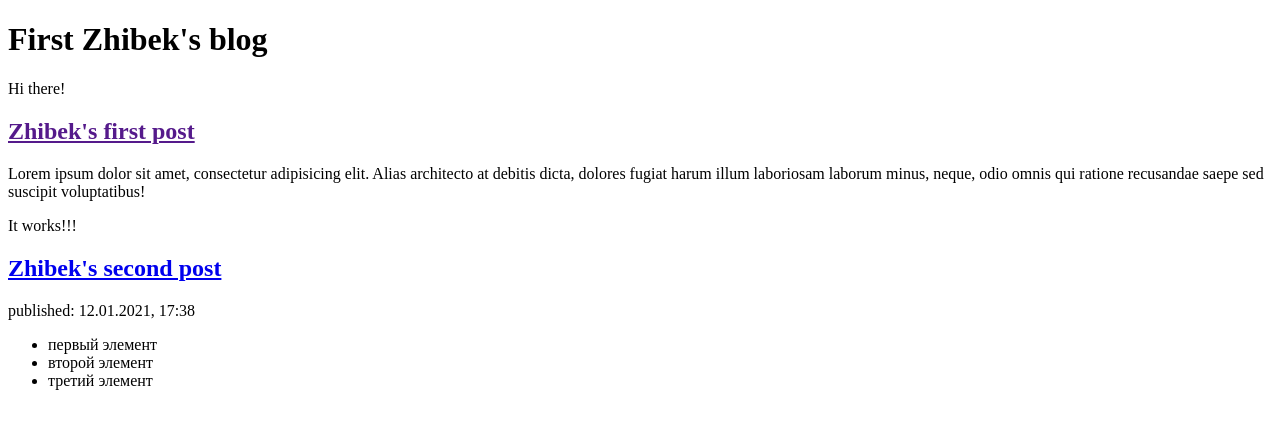
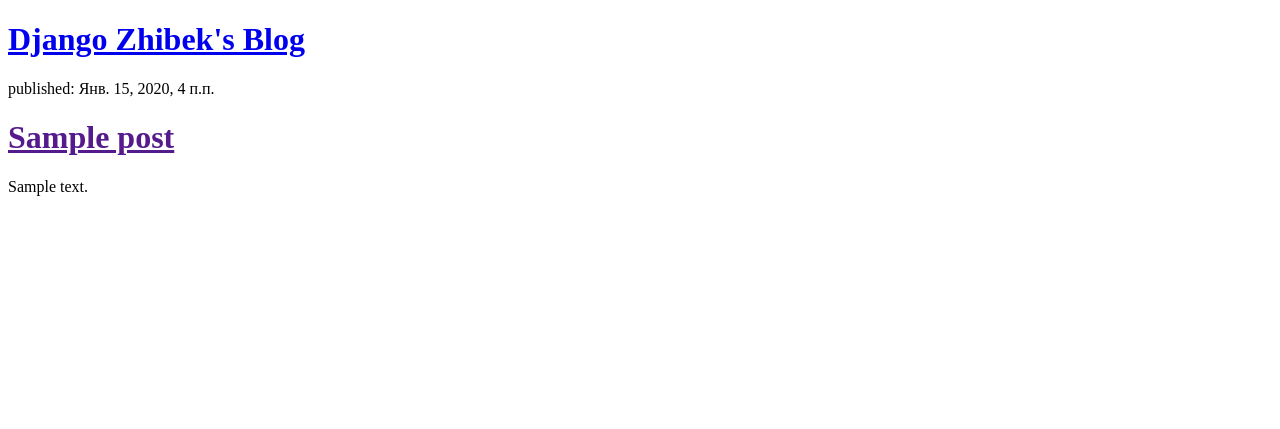
Before and after one commit to GalymA/my-first-blog, a Django app: page / in a window 1280 px wide. Shown: the top 429 px of the page. Run offline with Django 3.2, Linux system fonts and the light colour scheme; tables that the repository leaves empty hold one stand-in row (values such as "Sample post").

Commit message:
Modified templates to display posts from database.

```diff
--- a/blog/templates/blog/post_list.html
+++ b/blog/templates/blog/post_list.html
@@ -8,22 +8,16 @@
     <title>Djangogirls Blog</title>
 </head>
 <body>
-    <div><h1>First Zhibek's blog</h1></div>
     <div>
-        <p>Hi there!</p>
-        <h2><a href="">Zhibek's first post</a></h2>
-        <p>Lorem ipsum dolor sit amet, consectetur adipisicing elit. Alias architecto at debitis
-        dicta, dolores fugiat harum illum laboriosam laborum minus, neque, odio omnis qui ratione recusandae saepe sed suscipit voluptatibus!</p>
-        <p>It works!!!</p>
+        <h1><a href="/">Django Zhibek's Blog</a></h1>
     </div>
-    <div>
-        <h2><a href="https://djangogirls.org">Zhibek's second post</a></h2>
-        <p>published: 12.01.2021, 17:38</p>
-        <ul>
-            <li>первый элемент</li>
-            <li>второй элемент</li>
-            <li>третий элемент</li>
-        </ul>
-    </div>
+
+    {% for post in posts %}
+        <div>
+            <p>published: {{ post.published_date }}</p>
+            <h1><a href="">{{ post.title }}</a></h1>
+            <p>{{ post.text|linebreaksbr }}</p>
+        </div>
+    {% endfor %}
 </body>
 </html>
--- a/blog/views.py
+++ b/blog/views.py
@@ -1,4 +1,8 @@
 from django.shortcuts import render
+from django.utils import timezone
+from .models import Post
+
 
 def post_list(request):
-    return render(request, 'blog/post_list.html', {})
+    posts = Post.objects.filter(published_date__lte=timezone.now()).order_by('published_date')
+    return render(request, 'blog/post_list.html', {'posts': posts})
```
